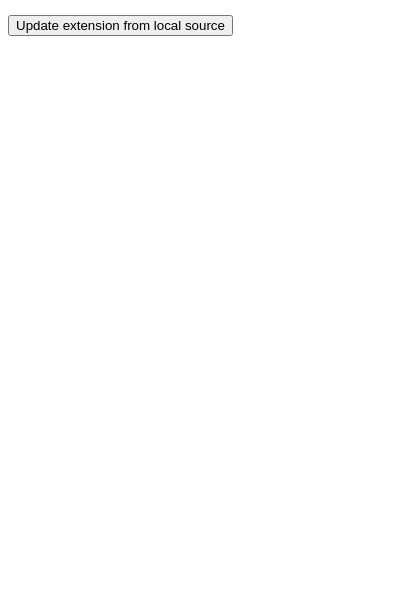
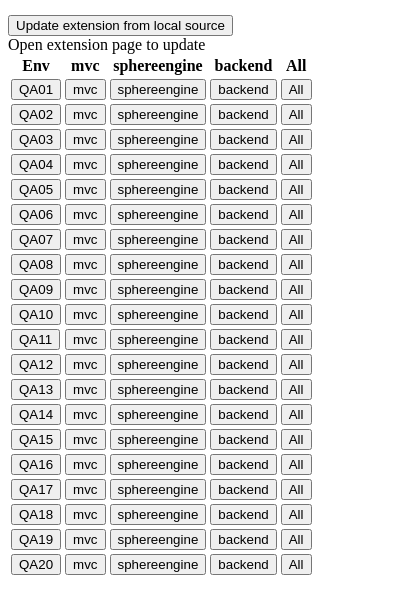
Before and after one commit to joshgrib/browser-ext, a browser extension: page dist/popup.html in a window 400 px wide. Shown: the part 44-658 px from the top of the page. Drawn offline with Linux system fonts and the light colour scheme.

Commit message:
Add buttons in popup to open QA sites & pipelines

```diff
--- a/dist/popup.html
+++ b/dist/popup.html
@@ -10,10 +10,13 @@
     -->
     <script src='popup.js'></script>
   </head>
-  <body>
+  <body id="popup-body">
     <h3>Josh's extension</h3>
     <button id="update-btn">
       Update extension from local source
     </button>
+    <section id="qa-site-btns">
+      <!-- filled by JS -->
+    </section>
   </body>
 </html>
--- a/dist/popup.js
+++ b/dist/popup.js
@@ -1,6 +1,71 @@
+const QA_SITE_COUNT = 20;
+
+const range = n => new Array(n).fill().map((x, i) => i+1);
+const QA_SITES = range(QA_SITE_COUNT).map(i => i < 10 ? `QA0${i}` : `QA${i}`);
+
+const makeElem = ({tag, children=[], innerText, click}) => {
+  const elem = document.createElement(tag);
+  if (innerText) {
+    elem.innerText = innerText;
+  }
+  if (click) {
+    elem.addEventListener('click', click);
+  }
+  children.map(c => {
+    const child = makeElem(c);
+    elem.append(child);
+  })
+  return elem;
+}
+
 document.addEventListener('DOMContentLoaded', function () {
-  const btn = document.getElementById("update-btn")
-  btn.addEventListener('click', () => {
-    chrome.tabs.update({ url: 'chrome://extensions' })
-  })
+  const container = document.getElementById('popup-body');
+  container.append(makeElem({
+    tag: 'botton',
+    innerText: 'Open extension page to update',
+    click: () => {
+      chrome.tabs.update({ url: 'chrome://extensions' });
+    }
+  }));
+
+  const repos = ['mvc', 'sphereengine', 'backend'];
+  const cols = ['Env', ...repos, 'All'];
+  container.append(makeElem({
+    tag: 'table', children: [
+      {
+        tag: 'tr', children: cols.map(innerText => ({ tag: 'th', innerText }))
+      },
+      ...QA_SITES.map(env => ({
+        tag: 'tr', children: cols.map(c => {
+          const innerText = c === 'Env' ? env : c;
+          return {
+            tag: 'td', children: [{
+              tag: 'button',
+              innerText,
+              click: () => {
+                let urls = [];
+                if (c === 'Env') {
+                  chrome.runtime.sendMessage({
+                    urls: [`http://sphereboardqa05.spheredemo.corp/${env}`]
+                  })
+                } else if (c === 'All') {
+                  const urls = [
+                    `http://sphereboardqa05.spheredemo.corp/${env}`,
+                    ...repos.map(r =>
+                      `http://build-server:8080/blue/organizations/jenkins/mvc%252F${r}/activity/?branch=${env}`
+                    )
+                  ]
+                  chrome.runtime.sendMessage({ urls })
+                } else {
+                  chrome.runtime.sendMessage({
+                    urls: [`http://build-server:8080/blue/organizations/jenkins/mvc%252F${c}/activity/?branch=${env}`]
+                  })
+                }
+              }
+            }]
+          };
+        })
+      }))
+    ]
+  }))
 })
--- a/package.json
+++ b/package.json
@@ -1,6 +1,6 @@
 {
   "name": "josh-chrome-extension",
-  "version": "1.11.0",
+  "version": "1.12.0",
   "description": "A custom chrome extension to run scripts for me",
   "main": "index.js",
   "license": "MIT",
```
Also changed, not shown: src/background.js (+11 -0 lines), dist/manifest.json.
